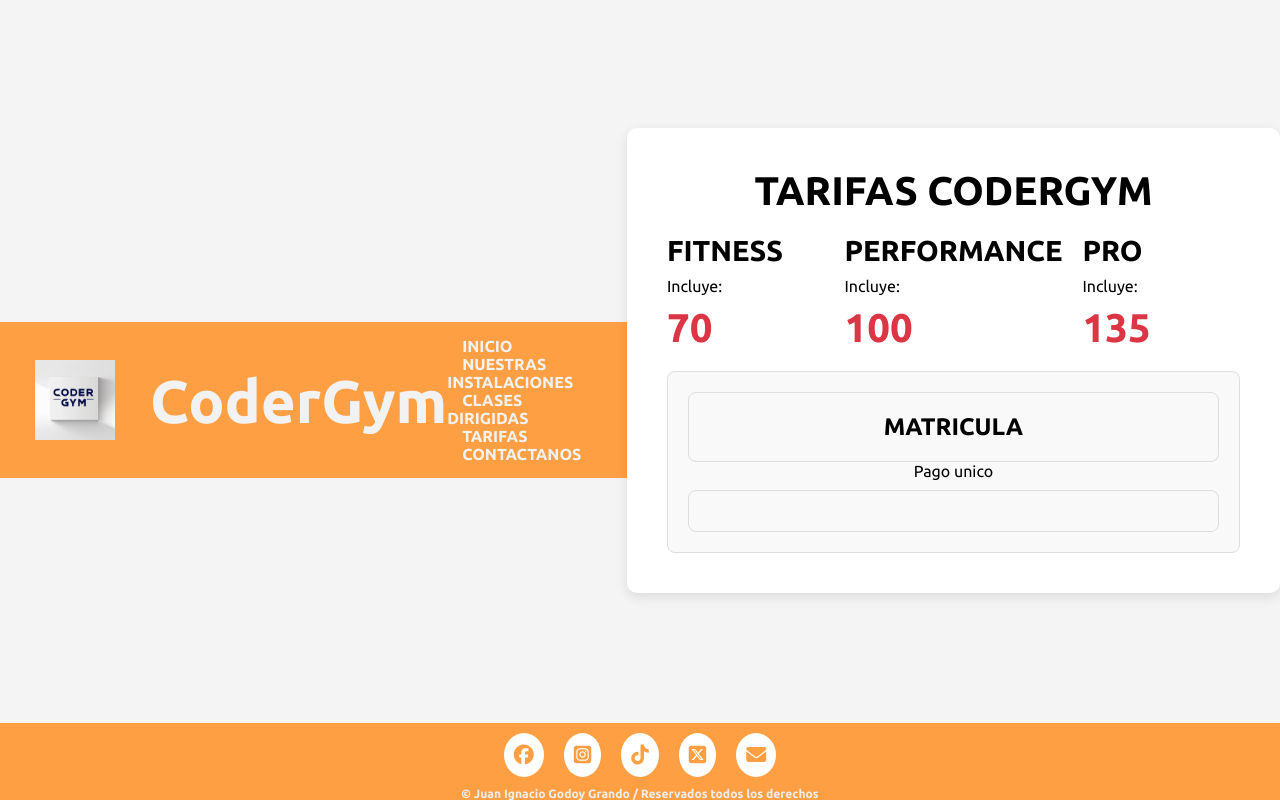
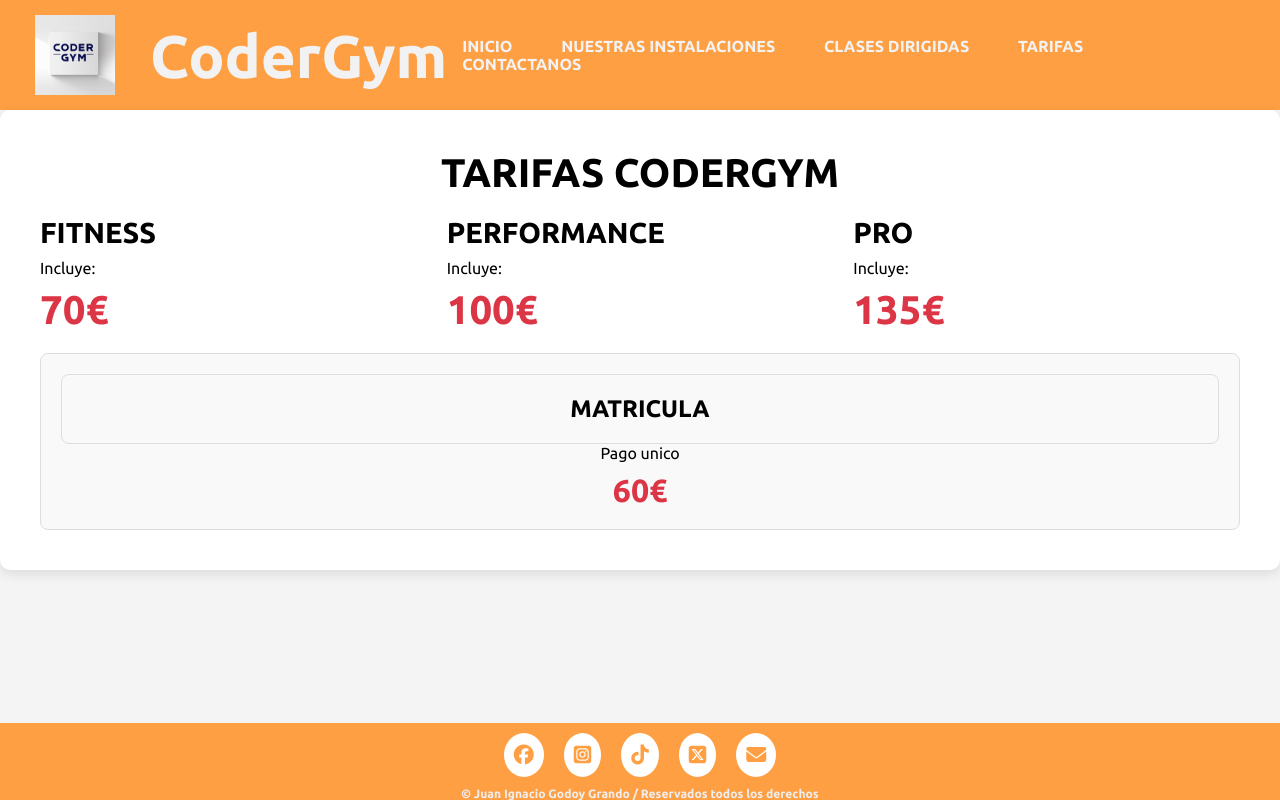
Before and after one commit to juangodoygrando/CODERGYM, a plain HTML site: page html/tarifas.html in a window 1280 px wide. Drawn offline with Linux system fonts and the light colour scheme.

Commit message:
Cambios 21/09/2024

```diff
--- a/css/tarifas.css
+++ b/css/tarifas.css
@@ -1,12 +1,6 @@
-/* Estilos generales */
 body {
     font-family: Arial, sans-serif;
     background-color: #f4f4f4;
-    display: flex;
-    justify-content: center;
-    align-items: center;
-    min-height: 100vh;
-    margin: 0;
 }
 
 main {
@@ -65,7 +59,7 @@
 .tarifas__planes__pro__precio {
   font-size: 2rem;
   font-weight: bold;
-    color: #dc3545;
+  color: rgb(220, 53, 69);
 }
 
 /* Sección Matrícula */
@@ -91,7 +85,7 @@
 .tarifas__matricula__precio {
   font-size: 2rem;
   font-weight: bold;
-    color: #dc3545;
+  color: rgb(220, 53, 69);
 }
 
 /* ---- Responsive design ---- */
@@ -154,3 +148,19 @@
     font-size: 1.8rem; /* Aumenta el tamaño del título de matrícula */
   }
 }
+
+
+/*
+1.	Rojo Energético (Para botones y elementos destacados):
+o	RGB: rgb(220, 53, 69)
+2.	Naranja Vital (Para acentos o llamados a la acción secundarios):
+o	RGB: rgb(255, 159, 67)
+3.	Gris Claro (Para fondos o áreas neutras):
+o	RGB: rgb(238, 238, 238)
+4.	Verde Saludable (Para elementos relacionados con bienestar y salud):
+o	RGB: rgb(40, 167, 69)
+5.	Azul Marino Profesional (Para encabezados o secciones importantes):
+o	RGB: rgb(44, 62, 80)
+6.	Blanco Puro (Para el fondo principal y textos claros):
+o	RGB: rgb(255, 255, 255)
+*/
--- a/html/tarifas.html
+++ b/html/tarifas.html
@@ -38,23 +38,23 @@
         <div class="tarifas__planes__fitness">
           <h2 class="tarifas__planes__fitness__titulo">FITNESS</h2>
           <p class="tarifas__planes__fitness__incluye">Incluye: </p>
-          <div class="tarifas__planes__fitness__precio">70</div>
+          <div class="tarifas__planes__fitness__precio">70€</div>
         </div>
         <div class="tarifas__planes__performance">
           <h2 class="tarifas__planes__performance__titulo">PERFORMANCE</h2>
           <p class="tarifas__planes__performance__incluye">Incluye: </p>
-          <div class="tarifas__planes__performance__precio">100</div>
+          <div class="tarifas__planes__performance__precio">100€</div>
         </div>
         <div class="tarifas__planes__pro">
           <h2 class="tarifas__planes__pro__titulo">PRO</h2>
           <p class="tarifas__planes__pro__incluye">Incluye: </p>
-          <div class="tarifas__planes__pro__precio">135</div>
+          <div class="tarifas__planes__pro__precio">135€</div>
         </div>
       </lu>
       <div class="tarifas__matricula">
         <h2 class="tarifas__matricula">MATRICULA</h2>
         <p class="tarifas__matricula__pagoUnico">Pago unico</p>
-        <div class="tarifas__matricula"></div>
+        <div class="tarifas__matricula__precio">60€</div>
       </div>
       </div>
     </div>
```
Lines whose indentation alone changed are shown as unchanged.
